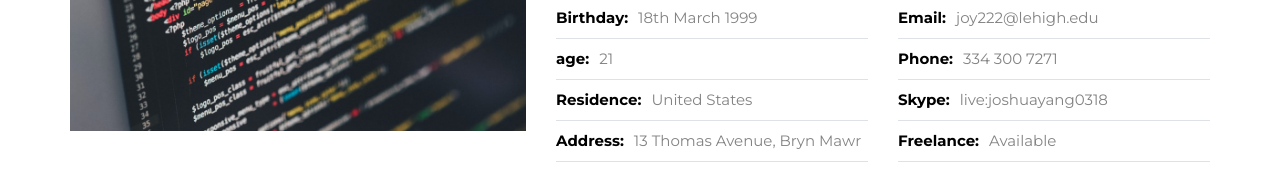
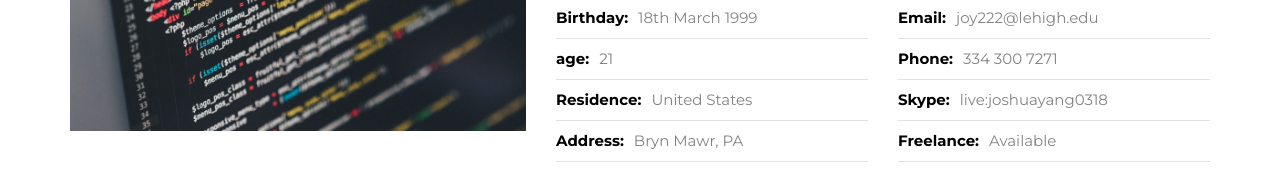
Before and after one commit to Didtngus/Didtngus.github.io, a plain HTML site: page index.html in a window 1280 px wide. Shown: the part 1180-1355 px from the top of the page. Drawn offline with Linux system fonts and the light colour scheme.

Commit message:
Edited Address

```diff
--- a/index.html
+++ b/index.html
@@ -105,7 +105,7 @@
 						  </div>
 						  <div class="list">
 						    <label>Address: </label>
-						    <p>13 Thomas Avenue, Bryn Mawr</p>
+						    <p>Bryn Mawr, PA</p>
 						  </div>
 						  <div class="list">
 						    <label>Freelance: </label>
```
